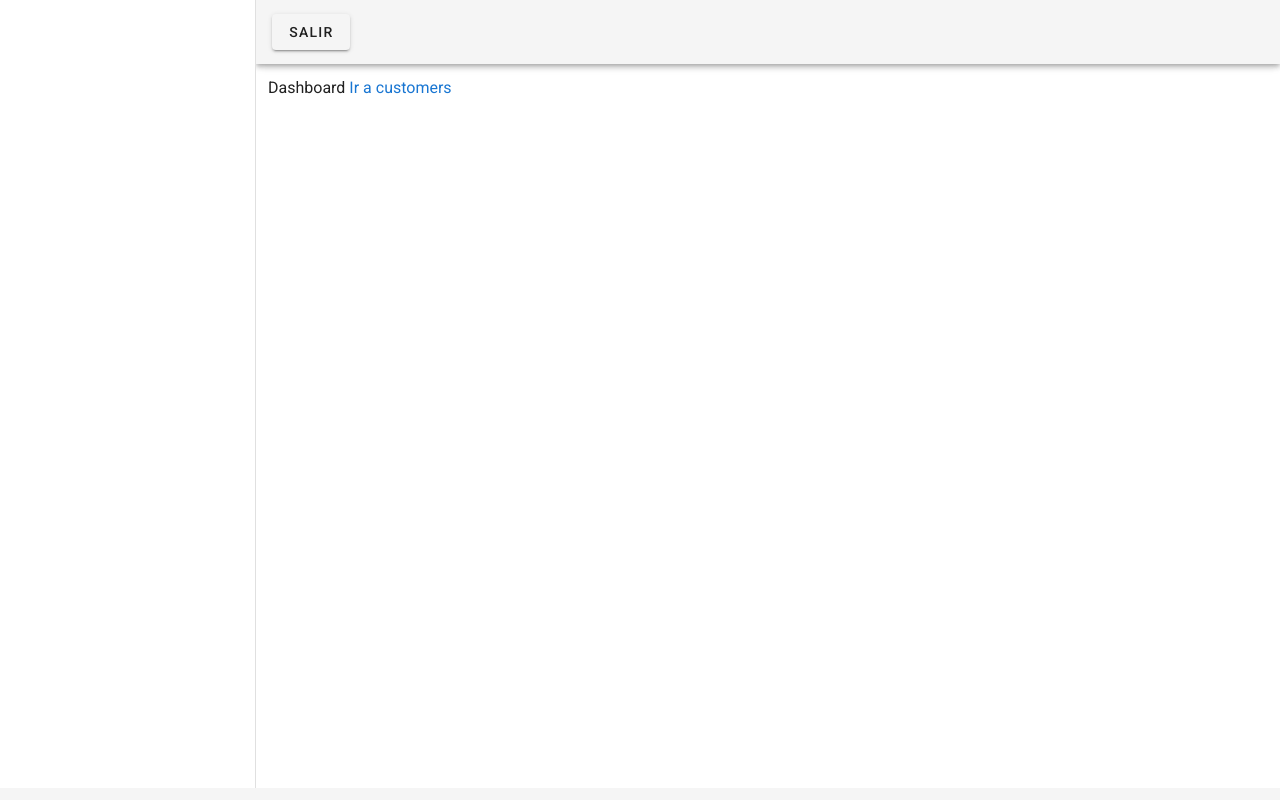
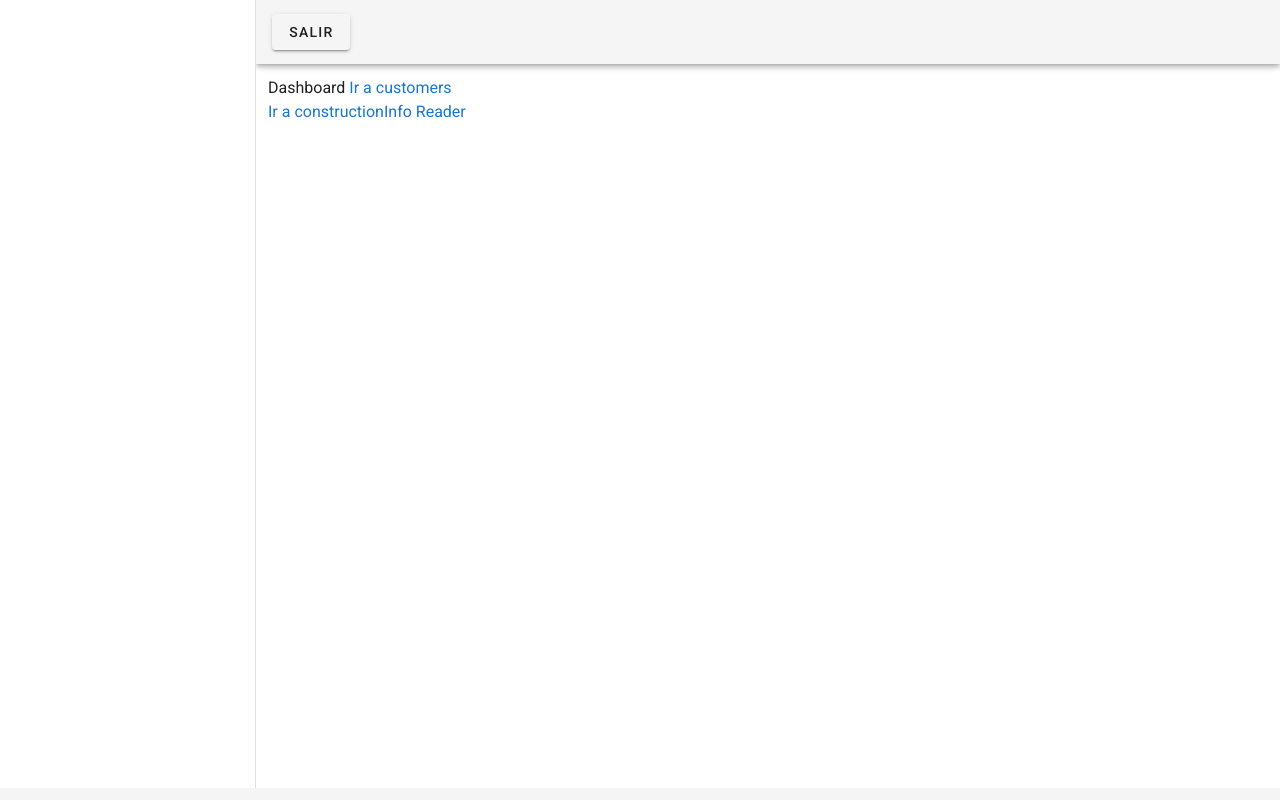
Before and after one commit to ruluzor/frontend, a Vue app: page /login in a window 1280 px wide. Both pictures are taken after a click on the button "INICIAR SESIÓN". Built offline with nearby package versions, Linux system fonts and the light colour scheme.

Commit message:
Update dashboard to include constructionInfoFile

```diff
--- a/src/views/content/Dashboard.vue
+++ b/src/views/content/Dashboard.vue
@@ -1,12 +1,7 @@
 <template>
     <div>
         Dashboard
-        <a @click="$router.push('/main/customers')">Ir a customers</a>
+        <a @click="$router.push('/main/customers')">Ir a customers</a><br>
+        <a @click="$router.push('/main/constructionInfoReader')">Ir a constructionInfo Reader</a>
     </div>
 </template>
-
-<script>
-export default {
-
-}
-</script>
```
